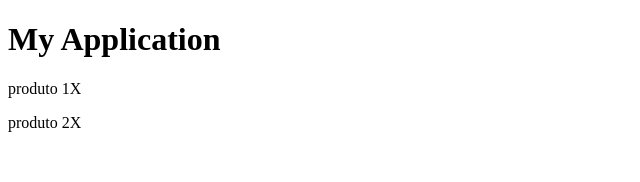
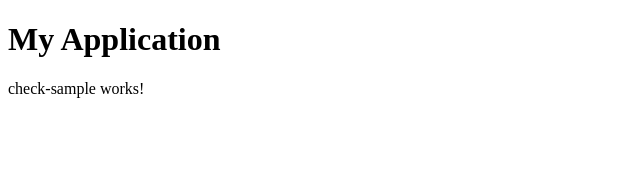
Before and after one commit to nataliiavg/life-cycle, an Angular app: page / in a window 1280 px wide. Shown: the top 182 px of the page, without its empty margins (0-640 px from the left). Built offline with nearby package versions, Linux system fonts and the light colour scheme.

Commit message:
Add DoCheck and its execution order

```diff
--- a/src/app/app.component.html
+++ b/src/app/app.component.html
@@ -1,4 +1,5 @@
 <h1>My Application</h1>
-<app-title nome="produto 1"></app-title>
-<app-title nome="produto 2"></app-title>
+<!-- <app-title nome="produto 1"></app-title>
+<app-title nome="produto 2"></app-title> -->
+<app-check-sample></app-check-sample>
 <router-outlet></router-outlet>
--- a/src/app/app.module.ts
+++ b/src/app/app.module.ts
@@ -4,9 +4,10 @@ import { BrowserModule } from '@angular/platform-browser';
 import { AppRoutingModule } from './app-routing.module';
 import { AppComponent } from './app.component';
 import { TitleComponent } from './title/title.component';
+import { CheckSampleComponent } from './check-sample/check-sample.component';
 
 @NgModule({
-	declarations: [AppComponent, TitleComponent],
+	declarations: [AppComponent, TitleComponent, CheckSampleComponent],
 	imports: [BrowserModule, AppRoutingModule],
 	providers: [],
 	bootstrap: [AppComponent],
--- /dev/null
+++ b/src/app/check-sample/check-sample.component.html
@@ -0,0 +1 @@
+<p>check-sample works!</p>
--- /dev/null
+++ b/src/app/check-sample/check-sample.component.ts
@@ -0,0 +1,44 @@
+import {
+	Component,
+	OnInit,
+	DoCheck,
+	AfterContentChecked,
+	AfterContentInit,
+	AfterViewChecked,
+	AfterViewInit,
+} from '@angular/core';
+
+@Component({
+	selector: 'app-check-sample',
+	templateUrl: './check-sample.component.html',
+	styleUrls: ['./check-sample.component.css'],
+})
+export class CheckSampleComponent
+	implements
+		OnInit,
+		DoCheck,
+		AfterContentChecked,
+		AfterContentInit,
+		AfterViewChecked,
+		AfterViewInit
+{
+	constructor() {}
+	ngAfterContentChecked(): void {
+		console.log('ngAfterContentChecked');
+	}
+	ngAfterViewChecked(): void {
+		console.log('ngAfterViewChecked');
+	}
+	ngAfterViewInit(): void {
+		console.log('ngAfterViewInit');
+	}
+	ngAfterContentInit(): void {
+		console.log('ngAfterContentInit');
+	}
+	ngDoCheck(): void {
+		console.log('ngDoCheck');
+	}
+	ngOnInit(): void {
+		console.log('ngOnInit');
+	}
+}
```
Also changed, not shown: src/app/check-sample/check-sample.component.css (added), 1 other file (tests, documents, lock files or other folders).
